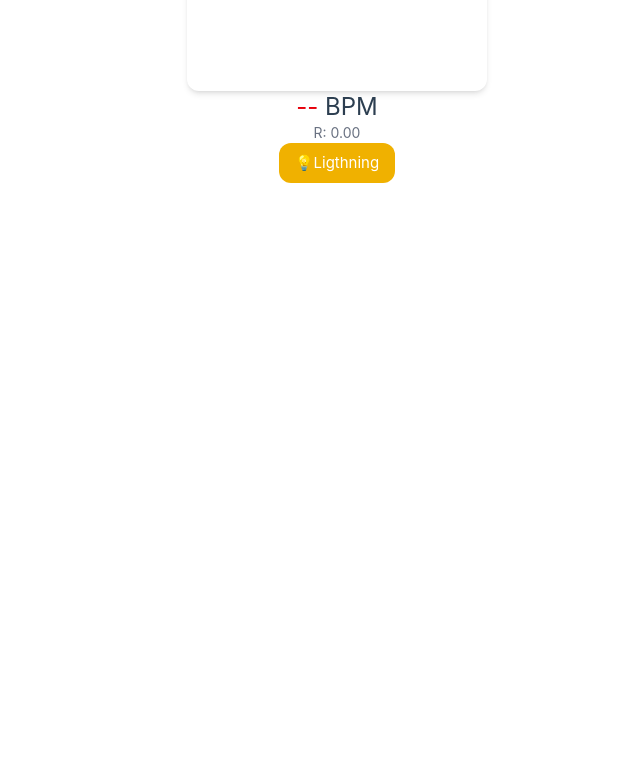
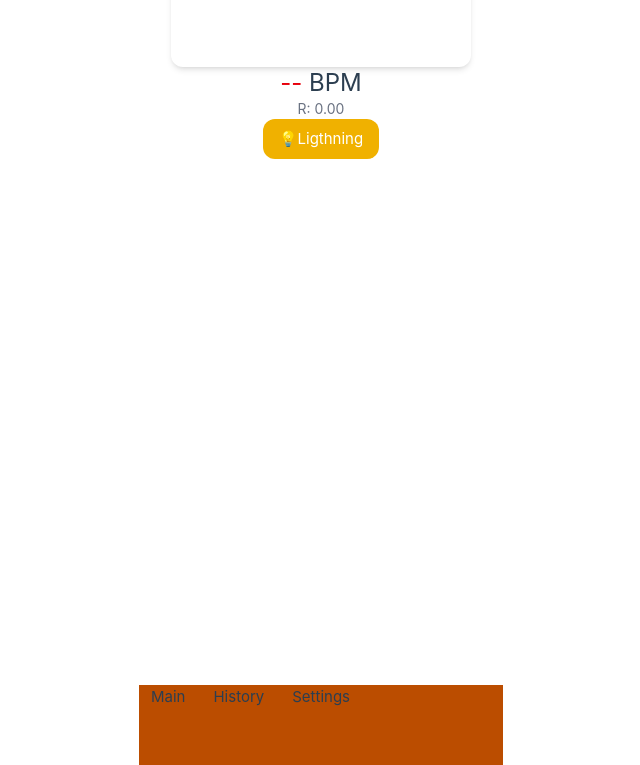
Before and after one commit to Maltaerman/vue-3-pulse-measure, a Vue app: page / in a window 1280 px wide. Shown: the part 115-880 px from the top of the page, without its empty margins (137-777 px from the left). Before the commit the page ends 800 px from the top, so only its background shows below. Built offline with nearby package versions, Linux system fonts and the light colour scheme; no server answers; the HTML template or start-up script is replaced by a standard one.

Commit message:
feat(): bottom nav

```diff
--- /dev/null
+++ b/src/components/base/tabs/BaseTab.vue
@@ -0,0 +1,40 @@
+<script setup lang="ts">
+const props = defineProps({
+  isActive: {
+    type: Boolean,
+    default: false,
+  },
+
+  theme: {
+    type: String,
+    default: 'primary',
+    validator: (theme: string) => ['primary'].includes(theme),
+  },
+
+  size: {
+    type: String,
+    default: 'md',
+    validator: (size: string) => ['sm'].includes(size),
+  },
+
+  tag: {
+    type: [Object, String],
+    default: () => 'button',
+  },
+});
+
+const emit = defineEmits(['set-tab']);
+</script>
+
+<template>
+  <component
+    :is="props.tag"
+    class="flex items-center justify-center gap-1 rounded-8 px-3
+      font-bold transition-colors duration-300 can-hover:cursor-pointer"
+    @click="emit('set-tab')"
+  >
+    <span class="truncate translate-z-0">
+      <slot />
+    </span>
+  </component>
+</template>
--- /dev/null
+++ b/src/components/base/tabs/BaseTabs.vue
@@ -0,0 +1,115 @@
+<script setup lang="ts">
+import {
+  ref,
+  watchEffect,
+  onMounted,
+  onBeforeUnmount,
+  useTemplateRef,
+} from 'vue';
+
+import BaseTab from './BaseTab.vue';
+
+const props = defineProps({
+  tabs: {
+    type: Array,
+    default: () => [],
+  },
+
+  activeTabId: {
+    type: [String, Number],
+    default: '',
+  },
+
+  theme: {
+    type: String,
+    default: 'primary',
+    validator: (theme: string) => ['primary'].includes(theme),
+  },
+
+  size: {
+    type: String,
+    default: 'md',
+    validator: (size: string) => ['md'].includes(size),
+  },
+
+  target: {
+    type: String,
+    default: '',
+  },
+
+  isFocusAfterRotation: {
+    type: Boolean,
+    default: true,
+  },
+});
+
+const emit = defineEmits(['change-active-tab']);
+
+const tabId = ref(props.activeTabId || '');
+
+const tabRefs = useTemplateRef('tabRefs');
+const containerRef = useTemplateRef('containerRef');
+
+function scrollToActiveTab() {
+  if (!tabRefs.value) return;
+
+  const activeTab = tabRefs.value.find(({ id }) => id === String(tabId.value));
+
+  scrollTo(activeTab, containerRef.value);
+}
+
+watchEffect(() => {
+  tabId.value = props.activeTabId;
+
+  scrollToActiveTab();
+});
+
+function onChangeTab(id, idx) {
+  if (id) tabId.value = id;
+
+  scrollToActiveTab();
+
+  emit('change-active-tab', { id, idx });
+}
+
+function onOrientationChange() {
+  if (!props.isFocusAfterRotation) return;
+
+  window.setTimeout(scrollToActiveTab, 100);
+}
+
+onMounted(() =>
+  window.addEventListener('orientationchange', onOrientationChange)
+);
+
+onBeforeUnmount(() =>
+  window.removeEventListener('orientationchange', onOrientationChange)
+);
+</script>
+
+<template>
+  <nav
+    ref="containerRef"
+    class="relative -mb-3 overflow-scroll pb-3"
+  >
+    <ul
+      class="relative flex w-full flex-row gap-1"
+    >
+      <li
+        v-for="({ id, label }, index) in props.tabs"
+        :id="id"
+        :key="id"
+        ref="tabRefs"
+      >
+        <BaseTab
+          :is-active="tabId === id"
+          :size="props.size"
+          :theme="props.theme"
+          @set-tab="onChangeTab(id, index)"
+        >
+          {{ label }}
+        </BaseTab>
+      </li>
+    </ul>
+  </nav>
+</template>
--- a/src/components/layout/ToolBar.vue
+++ b/src/components/layout/ToolBar.vue
@@ -1,7 +1,32 @@
-<script setup lang="ts" />
+<script setup lang="ts">
+import { ref, watchEffect } from 'vue';
+import { useRouter } from 'vue-router';
+
+import { PAGE_NAME_ENUM } from '@/router'
+
+import BaseTabs from '@/components/base/tabs/BaseTabs.vue';
+
+const router = useRouter();
+
+const tabs = [
+  { id: PAGE_NAME_ENUM.MAIN, label: PAGE_NAME_ENUM.MAIN  },
+  { id: PAGE_NAME_ENUM.HISTORY, label: PAGE_NAME_ENUM.HISTORY  },
+  { id: PAGE_NAME_ENUM.SETTINGS, label: PAGE_NAME_ENUM.SETTINGS  },
+];
+
+const tabId = ref(null);
+
+watchEffect(() => {
+  if (tabId.value) {
+    router.push({ name: tabId.value })
+  }
+})
+</script>
 
 <template>
-  <div>
-    Toolbar
-  </div>
+  <BaseTabs
+    class="h-[var(--toolbarHeight)]"
+    v-bind="{ tabs }"
+    @change-active-tab="({ id }) => tabId = id"
+  />
 </template>
--- a/src/layout/DefaultLayout.vue
+++ b/src/layout/DefaultLayout.vue
@@ -15,7 +15,7 @@ const isCookieBannerShown = ref(false);
     </main>
 
 
-    <ToolBar />
+    <ToolBar class="fixed bottom-0 bg-amber-700" />
 
     <CookieBanner v-if="isCookieBannerShown" />
   </div>
--- a/src/layout/useLayout.ts
+++ b/src/layout/useLayout.ts
@@ -3,8 +3,8 @@ import { ref, watchEffect, markRaw } from 'vue';
 import { useRoute } from 'vue-router';
 
 export const LAYOUT_ENUM = {
-  DEFAULT: 'default',
-  EMPTY: 'empty',
+  DEFAULT: 'Default',
+  EMPTY: 'Empty',
 };
 
 type LayoutComponent = ReturnType<typeof markRaw>;
--- a/src/styles/main.css
+++ b/src/styles/main.css
@@ -6,8 +6,11 @@
 #app {
   max-width: 1280px;
   margin: 0 auto;
-  padding: 2rem;
   font-weight: normal;
+}
+
+main {
+  padding: 1rem;
 }
 
 a,
```
